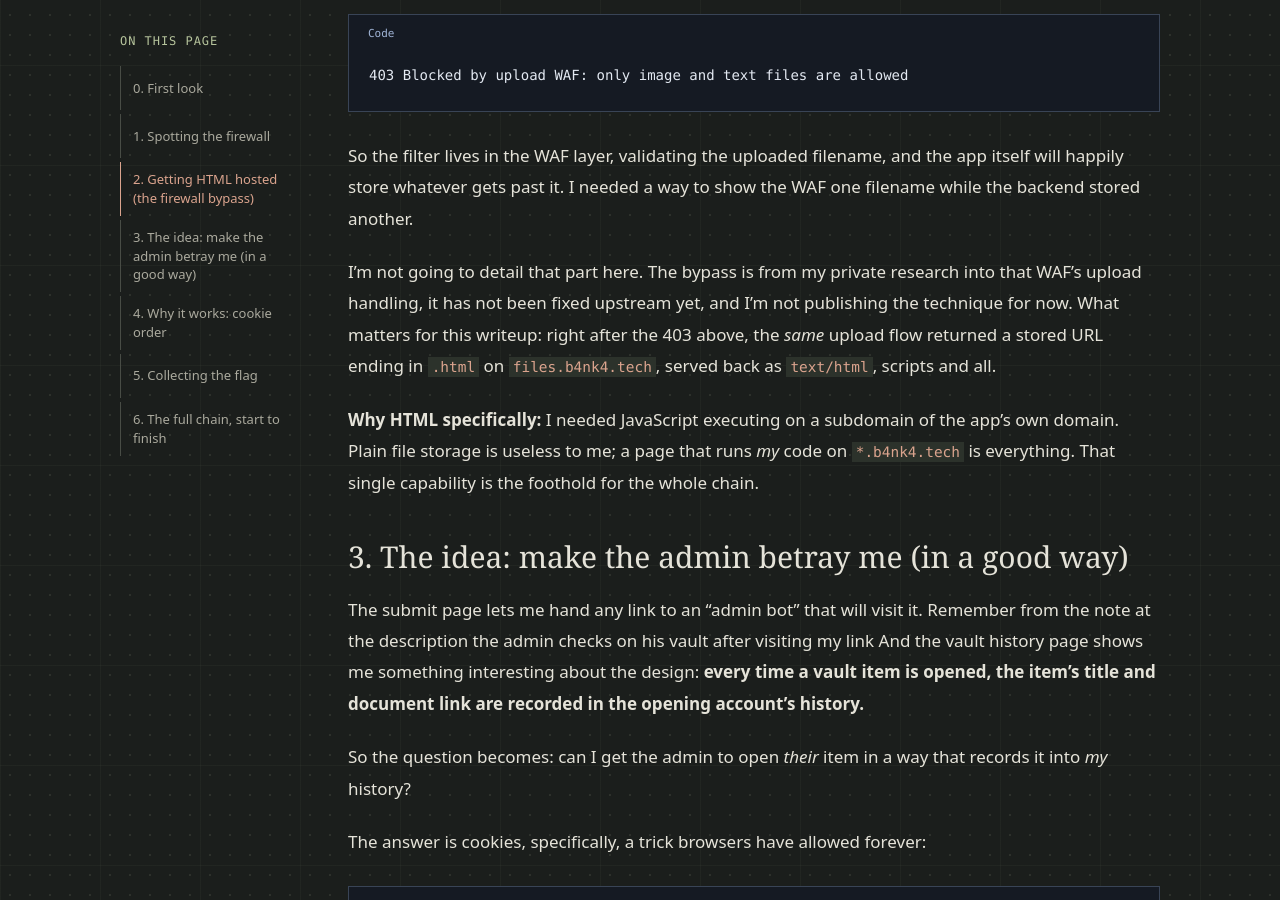
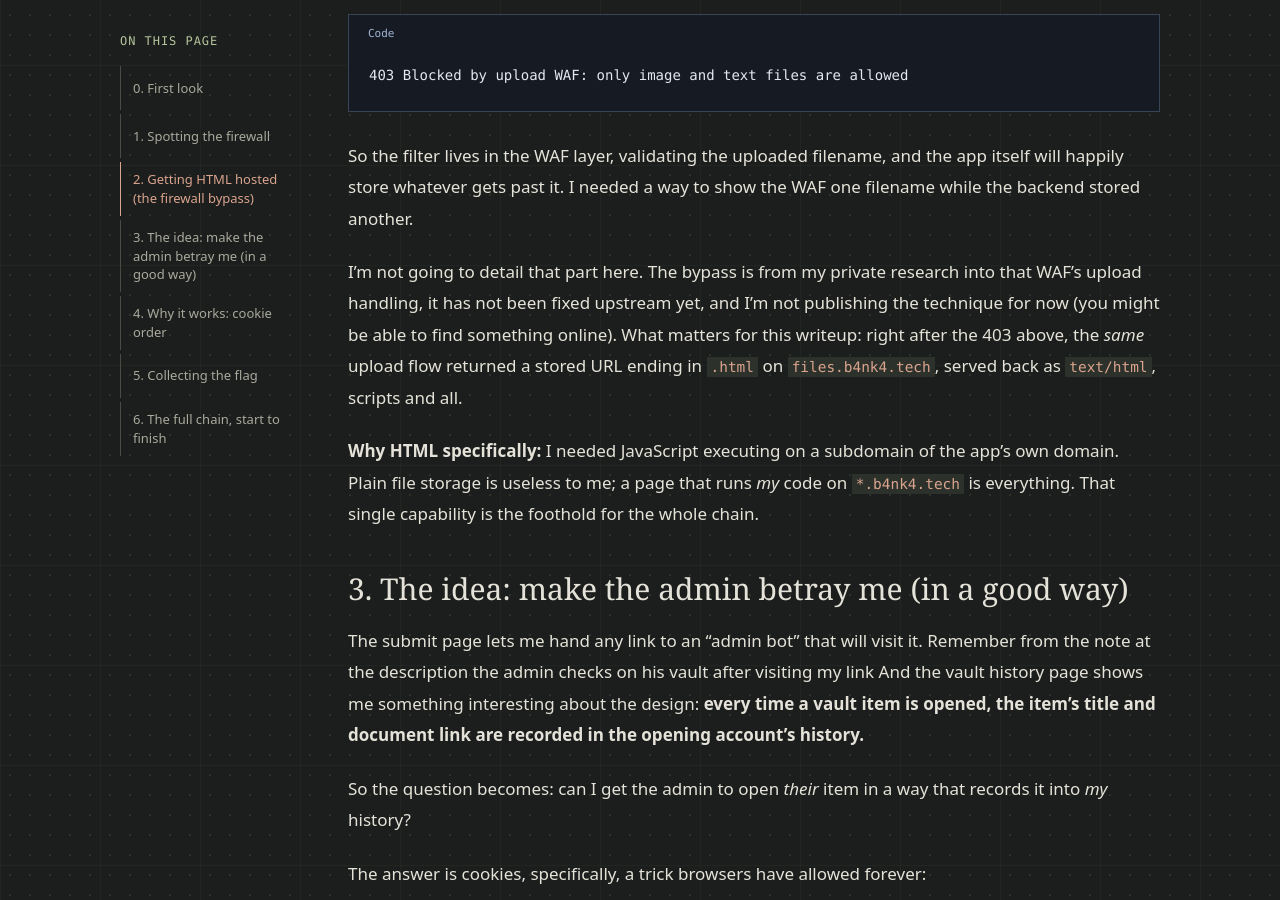
Before and after one commit to KarimTantawey/KarimTantawey.github.io, a Jekyll site: the page built from _posts/2026-09-13-cat-drive-writeup.md, in a window 1280 px wide and 900 px high, scrolled down 2435 px. Built offline with Jekyll 4.4.1, drawn with Linux system fonts in a browser that asks for light colours.

Commit message:
Clarify unpublished WAF technique note

```diff
--- a/_posts/2026-09-13-cat-drive-writeup.md
+++ b/_posts/2026-09-13-cat-drive-writeup.md
@@ -59,7 +59,7 @@ show the WAF one filename while the backend stored another.
 
 I'm not going to detail that part here. The bypass is from my private
 research into that WAF's upload handling, it has not been fixed upstream yet,
-and I'm not publishing the technique for now. What matters for this writeup:
+and I'm not publishing the technique for now (you might be able to find something online). What matters for this writeup:
 right after the 403 above, the *same* upload flow returned a stored URL ending
 in `.html` on `files.b4nk4.tech`, served back as `text/html`, scripts and all.
 
```
